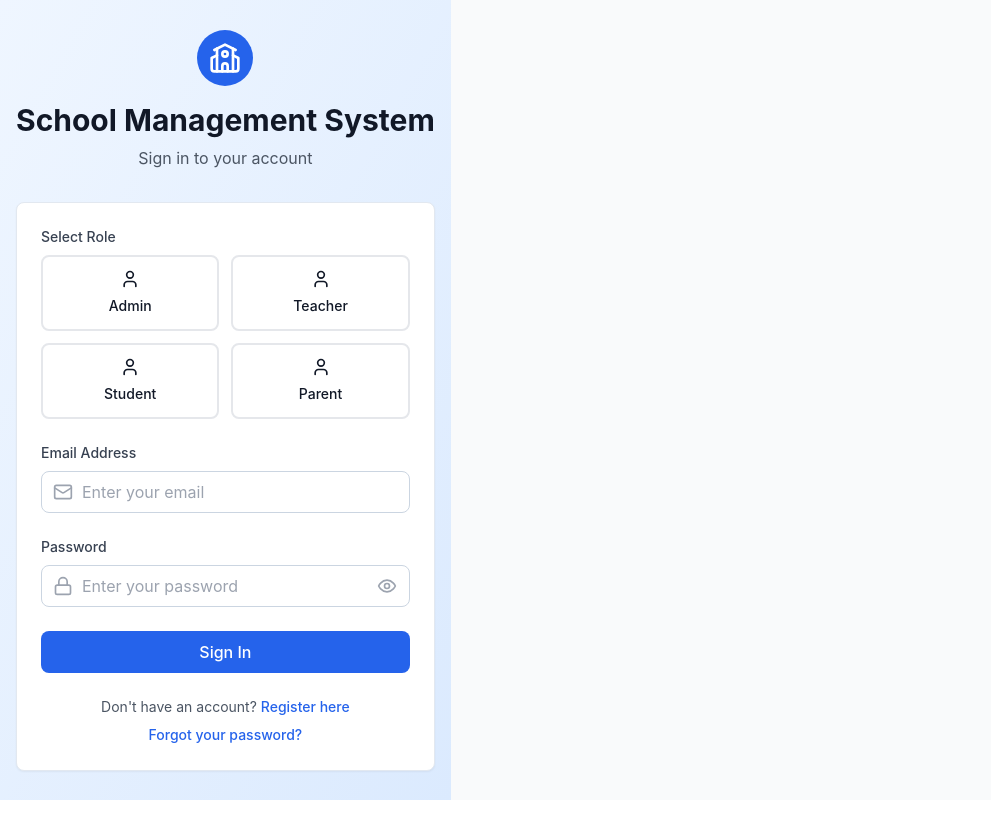
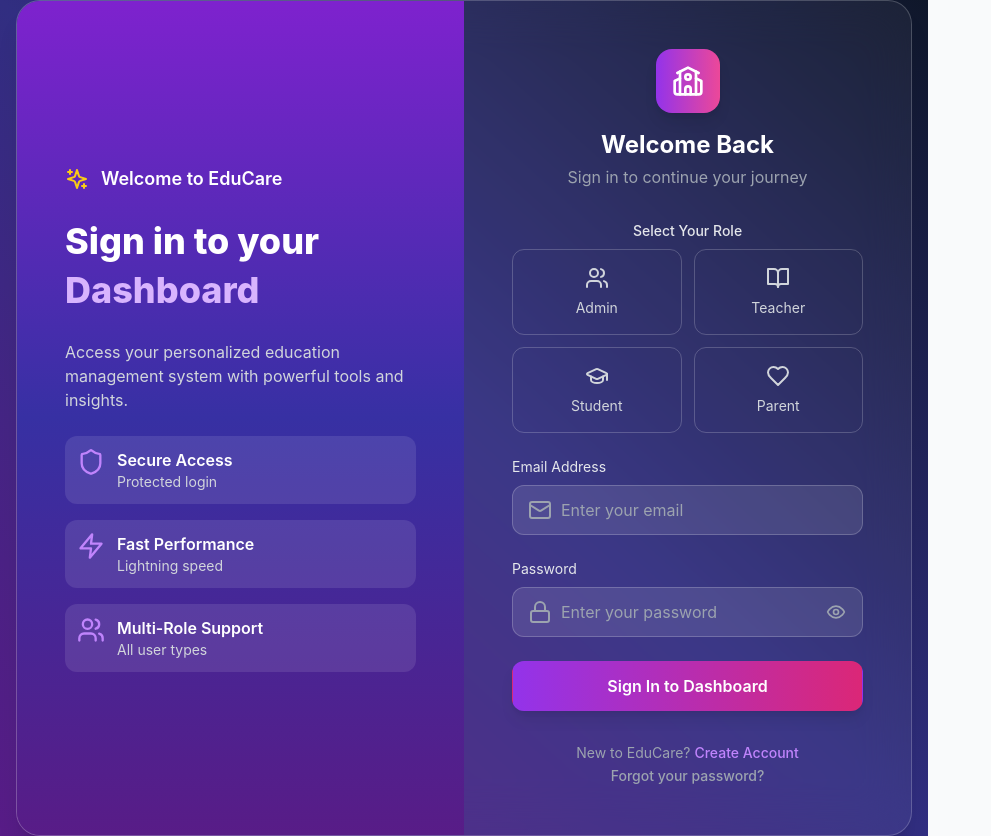
Before and after one commit to MamunHossain1999/School-Management-System, a React (Vite) app: page /login in a window 1280 px wide. Shown: the whole page, without its empty margins (0-991 px from the left). Before the commit the page ends 800 px from the top, so only its background shows below. Built offline with nearby package versions, Linux system fonts and the light colour scheme.

Commit message:
Refactor Login component for improved readability and styling; enhance role selection and demo credentials display

```diff
--- a/src/components/auth/Login.tsx
+++ b/src/components/auth/Login.tsx
@@ -1,14 +1,14 @@
 /* eslint-disable @typescript-eslint/no-explicit-any */
-import React, { useState, useEffect } from 'react';
-import { useDispatch, useSelector } from 'react-redux';
-import { useNavigate, Link } from 'react-router-dom';
-import { useForm } from 'react-hook-form';
-import toast from 'react-hot-toast';
-import { Eye, EyeOff, School, User, Lock, Mail } from 'lucide-react';
-import type { RootState } from '../../store';
-import type { AppDispatch } from '../../store';
-import { loginUser, clearError } from '../../store/slices/authSlice';
-import type { LoginCredentials } from '../../types';
+import React, { useState, useEffect } from "react";
+import { useDispatch, useSelector } from "react-redux";
+import { useNavigate, Link } from "react-router-dom";
+import { useForm } from "react-hook-form";
+import toast from "react-hot-toast";
+import { Eye, EyeOff, School, Lock, Mail, Users, BookOpen, GraduationCap, Heart, Sparkles, Shield, Zap } from "lucide-react";
+import type { RootState } from "../../store";
+import type { AppDispatch } from "../../store";
+import { loginUser, clearError } from "../../store/slices/authSlice";
+import type { LoginCredentials } from "../../types";
 
 const Login: React.FC = () => {
   const [showPassword, setShowPassword] = useState(false);
@@ -16,33 +16,19 @@ const Login: React.FC = () => {
   const navigate = useNavigate();
   const { isLoading, error, isAuthenticated, user } = useSelector((state: RootState) => state.auth);
 
-  const {
-    register,
-    handleSubmit,
-    formState: { errors },
-    watch,
-  } = useForm<LoginCredentials>();
-
-  const selectedRole = watch('role');
+  const { register, handleSubmit, formState: { errors }, watch } = useForm<LoginCredentials>();
+  const selectedRole = watch("role");
 
   useEffect(() => {
+    console.log('🔍 Login useEffect triggered:', { isAuthenticated, user }); // Debug log
     if (isAuthenticated && user) {
-      // Redirect based on user role
+      console.log('🚀 Navigating to dashboard for role:', user.role); // Debug log
       switch (user.role) {
-        case 'admin':
-          navigate('/admin/dashboard');
-          break;
-        case 'teacher':
-          navigate('/teacher/dashboard');
-          break;
-        case 'student':
-          navigate('/student/dashboard');
-          break;
-        case 'parent':
-          navigate('/parent/dashboard');
-          break;
-        default:
-          navigate('/');
+        case "admin": navigate("/admin/dashboard"); break;
+        case "teacher": navigate("/teacher/dashboard"); break;
+        case "student": navigate("/student/dashboard"); break;
+        case "parent": navigate("/parent/dashboard"); break;
+        default: navigate("/");
       }
     }
   }, [isAuthenticated, user, navigate]);
@@ -55,170 +41,153 @@ const Login: React.FC = () => {
   }, [error, dispatch]);
 
   const onSubmit = async (data: LoginCredentials) => {
+    console.log('📝 Form submitted with data:', data); // Debug log
+    console.log('🔄 Starting login process...'); // Debug log
+
     try {
-      await dispatch(loginUser(data)).unwrap();
-      toast.success('Login successful!');
+      console.log('📡 Dispatching loginUser action...'); // Debug log
+      const result = await dispatch(loginUser(data)).unwrap();
+      console.log('🎉 Login result received:', result); // Debug log
+      toast.success("Login successful!");
     } catch (error: any) {
-      toast.error(error);
+      console.error('❌ Login error in component:', error); // Debug log
+      console.error('❌ Error details:', JSON.stringify(error, null, 2)); // Debug log
+      toast.error(error || 'Login failed');
     }
   };
 
   const demoCredentials = {
-    admin: { email: 'admin@school.com', password: 'admin123' },
-    teacher: { email: 'teacher@school.com', password: 'teacher123' },
-    student: { email: 'student@school.com', password: 'student123' },
-    parent: { email: 'parent@school.com', password: 'parent123' },
+    admin: { email: "admin@school.com", password: "admin123" },
+    teacher: { email: "teacher@school.com", password: "teacher123" },
+    student: { email: "student@school.com", password: "student123" },
+    parent: { email: "parent@school.com", password: "parent123" },
   };
 
+  const roleIcons = { admin: Users, teacher: BookOpen, student: GraduationCap, parent: Heart };
+
   return (
-    <div className="min-h-screen bg-gradient-to-br from-primary-50 to-primary-100 flex items-center justify-center p-4">
-      <div className="max-w-md w-full">
-        {/* Header */}
-        <div className="text-center mb-8">
-          <div className="flex justify-center mb-4">
-            <div className="bg-primary-600 p-3 rounded-full">
-              <School className="h-8 w-8 text-white" />
-            </div>
+    <div className="min-h-screen flex items-center justify-center bg-gradient-to-tr from-purple-900 via-indigo-900 to-slate-900 px-4">
+      {/* Glass Card */}
+      <div className="relative w-full max-w-4xl bg-white/5 backdrop-blur-xl border border-white/20 rounded-3xl shadow-xl grid lg:grid-cols-2 overflow-hidden">
+
+        {/* Left Side - Info */}
+        <div className="hidden lg:flex flex-col justify-center p-12 bg-gradient-to-b from-purple-700 via-indigo-800 to-purple-900 text-white space-y-6">
+          <div className="flex items-center space-x-3">
+            <Sparkles className="w-6 h-6 text-yellow-400" />
+            <span className="font-semibold text-lg">Welcome to EduCare</span>
           </div>
-          <h1 className="text-3xl font-bold text-gray-900 mb-2">School Management System</h1>
-          <p className="text-gray-600">Sign in to your account</p>
+          <h1 className="text-4xl font-extrabold leading-snug">
+            Sign in to your <span className="text-purple-300">Dashboard</span>
+          </h1>
+          <p className="text-gray-300 max-w-sm">
+            Access your personalized education management system with powerful tools and insights.
+          </p>
+          <div className="grid grid-cols-1 gap-4">
+            {[{ icon: Shield, text: "Secure Access", desc: "Protected login" },
+              { icon: Zap, text: "Fast Performance", desc: "Lightning speed" },
+              { icon: Users, text: "Multi-Role Support", desc: "All user types" }].map(({ icon: Icon, text, desc }) => (
+              <div key={text} className="flex items-start gap-3 p-3 bg-white/10 rounded-xl hover:bg-white/20 transition-all">
+                <Icon className="w-7 h-7 text-purple-400 flex-shrink-0" />
+                <div>
+                  <h3 className="font-semibold">{text}</h3>
+                  <p className="text-gray-300 text-sm">{desc}</p>
+                </div>
+              </div>
+            ))}
+          </div>
         </div>
 
-        {/* Login Form */}
-        <div className="card">
+        {/* Right Side - Form */}
+        <div className="p-8 sm:p-12 flex flex-col justify-center">
+          <div className="text-center mb-8">
+            <div className="mx-auto w-16 h-16 flex items-center justify-center bg-gradient-to-r from-purple-600 to-pink-500 rounded-2xl shadow-lg mb-4">
+              <School className="w-8 h-8 text-white" />
+            </div>
+            <h2 className="text-2xl font-bold text-white">Welcome Back</h2>
+            <p className="text-gray-400 mt-1">Sign in to continue your journey</p>
+          </div>
+
           <form onSubmit={handleSubmit(onSubmit)} className="space-y-6">
+
             {/* Role Selection */}
             <div>
-              <label className="block text-sm font-medium text-gray-700 mb-2">
-                Select Role
-              </label>
+              <label className="block text-sm font-medium text-gray-200 mb-2 text-center">Select Your Role</label>
               <div className="grid grid-cols-2 gap-3">
-                {(['admin', 'teacher', 'student', 'parent'] as const).map((role) => (
-                  <label key={role} className="relative">
-                    <input
-                      type="radio"
-                      value={role}
-                      {...register('role', { required: 'Please select a role' })}
-                      className="sr-only"
-                    />
-                    <div className={`p-3 border-2 rounded-lg cursor-pointer text-center transition-colors ${
-                      selectedRole === role
-                        ? 'border-primary-500 bg-primary-50 text-primary-700'
-                        : 'border-gray-200 hover:border-gray-300'
-                    }`}>
-                      <User className="h-5 w-5 mx-auto mb-1" />
-                      <span className="text-sm font-medium capitalize">{role}</span>
-                    </div>
-                  </label>
-                ))}
+                {(["admin", "teacher", "student", "parent"] as const).map(role => {
+                  const IconComponent = roleIcons[role];
+                  return (
+                    <label key={role} className="relative cursor-pointer group">
+                      <input type="radio" value={role} {...register("role", { required: "Please select a role" })} className="sr-only" />
+                      <div className={`p-4 rounded-xl flex flex-col items-center justify-center border transition-all ${selectedRole === role ? "border-purple-400 bg-purple-700/20 text-white shadow-md" : "border-white/20 hover:border-purple-400/50 hover:bg-white/5 text-gray-300"}`}>
+                        <IconComponent className="w-6 h-6 mb-2" />
+                        <span className="text-sm capitalize">{role}</span>
+                      </div>
+                    </label>
+                  );
+                })}
               </div>
-              {errors.role && (
-                <p className="mt-1 text-sm text-red-600">{errors.role.message}</p>
-              )}
+              {errors.role && <p className="text-red-400 text-sm mt-2 text-center">{errors.role.message}</p>}
             </div>
 
             {/* Email */}
             <div>
-              <label className="block text-sm font-medium text-gray-700 mb-2">
-                Email Address
-              </label>
+              <label className="block text-sm text-gray-200 mb-2">Email Address</label>
               <div className="relative">
-                <div className="absolute inset-y-0 left-0 pl-3 flex items-center pointer-events-none">
-                  <Mail className="h-5 w-5 text-gray-400" />
-                </div>
+                <Mail className="absolute left-4 top-1/2 -translate-y-1/2 text-gray-400" />
                 <input
                   type="email"
-                  {...register('email', {
-                    required: 'Email is required',
-                    pattern: {
-                      value: /^[A-Z0-9._%+-]+@[A-Z0-9.-]+\.[A-Z]{2,}$/i,
-                      message: 'Invalid email address',
-                    },
-                  })}
-                  className="input-field pl-10"
+                  {...register("email", { required: "Email is required", pattern: { value: /^[A-Z0-9._%+-]+@[A-Z0-9.-]+\.[A-Z]{2,}$/i, message: "Invalid email address" } })}
                   placeholder="Enter your email"
+                  className="w-full pl-12 pr-4 py-3 bg-white/10 border border-white/20 rounded-xl text-white placeholder-gray-400 focus:ring-2 focus:ring-purple-500 outline-none"
                 />
               </div>
-              {errors.email && (
-                <p className="mt-1 text-sm text-red-600">{errors.email.message}</p>
-              )}
+              {errors.email && <p className="text-red-400 text-sm mt-1">{errors.email.message}</p>}
             </div>
 
             {/* Password */}
             <div>
-              <label className="block text-sm font-medium text-gray-700 mb-2">
-                Password
-              </label>
+              <label className="block text-sm text-gray-200 mb-2">Password</label>
               <div className="relative">
-                <div className="absolute inset-y-0 left-0 pl-3 flex items-center pointer-events-none">
-                  <Lock className="h-5 w-5 text-gray-400" />
-                </div>
+                <Lock className="absolute left-4 top-1/2 -translate-y-1/2 text-gray-400" />
                 <input
-                  type={showPassword ? 'text' : 'password'}
-                  {...register('password', {
-                    required: 'Password is required',
-                    minLength: {
-                      value: 6,
-                      message: 'Password must be at least 6 characters',
-                    },
-                  })}
-                  className="input-field pl-10 pr-10"
+                  type={showPassword ? "text" : "password"}
+                  {...register("password", { required: "Password is required", minLength: { value: 6, message: "Minimum 6 characters" } })}
                   placeholder="Enter your password"
+                  className="w-full pl-12 pr-12 py-3 bg-white/10 border border-white/20 rounded-xl text-white placeholder-gray-400 focus:ring-2 focus:ring-purple-500 outline-none"
                 />
-                <button
-                  type="button"
-                  className="absolute inset-y-0 right-0 pr-3 flex items-center"
-                  onClick={() => setShowPassword(!showPassword)}
-                >
-                  {showPassword ? (
-                    <EyeOff className="h-5 w-5 text-gray-400" />
-                  ) : (
-                    <Eye className="h-5 w-5 text-gray-400" />
-                  )}
+                <button type="button" onClick={() => setShowPassword(!showPassword)} className="absolute right-4 top-1/2 -translate-y-1/2 text-gray-400 hover:text-purple-400">
+                  {showPassword ? <EyeOff className="w-5 h-5" /> : <Eye className="w-5 h-5" />}
                 </button>
               </div>
-              {errors.password && (
-                <p className="mt-1 text-sm text-red-600">{errors.password.message}</p>
-              )}
+              {errors.password && <p className="text-red-400 text-sm mt-1">{errors.password.message}</p>}
             </div>
 
             {/* Demo Credentials */}
             {selectedRole && (
-              <div className="bg-blue-50 border border-blue-200 rounded-lg p-3">
-                <p className="text-sm text-blue-800 font-medium mb-1">Demo Credentials:</p>
-                <p className="text-sm text-blue-700">
-                  Email: {demoCredentials[selectedRole].email}
-                </p>
-                <p className="text-sm text-blue-700">
-                  Password: {demoCredentials[selectedRole].password}
-                </p>
+              <div className="bg-purple-800/20 border border-purple-500/30 rounded-xl p-4 text-sm text-gray-300">
+                <p className="font-semibold mb-1">Demo Credentials for {selectedRole}:</p>
+                <p><span className="text-purple-300">Email:</span> {demoCredentials[selectedRole].email}</p>
+                <p><span className="text-purple-300">Password:</span> {demoCredentials[selectedRole].password}</p>
               </div>
             )}
 
-            {/* Submit Button */}
-            <button
-              type="submit"
-              disabled={isLoading}
-              className="w-full btn-primary disabled:opacity-50 disabled:cursor-not-allowed"
-            >
-              {isLoading ? 'Signing in...' : 'Sign In'}
+            {/* Submit */}
+            <button type="submit" disabled={isLoading} className="w-full py-3 rounded-xl font-semibold bg-gradient-to-r from-purple-600 to-pink-600 text-white hover:from-purple-700 hover:to-pink-700 shadow-lg transition-all disabled:opacity-50">
+              {isLoading ? (
+                <div className="flex items-center justify-center gap-2">
+                  <div className="w-5 h-5 border-2 border-white border-t-transparent rounded-full animate-spin"></div>
+                  Signing in...
+                </div>
+              ) : "Sign In to Dashboard"}
             </button>
           </form>
 
           {/* Footer */}
-          <div className="mt-6 text-center">
-            <p className="text-sm text-gray-600">
-              Don't have an account?{' '}
-              <Link to="/register" className="text-primary-600 hover:text-primary-500 font-medium">
-                Register here
-              </Link>
+          <div className="mt-8 text-center space-y-2">
+            <p className="text-sm text-gray-400">
+              New to EduCare? <Link to="/register" className="text-purple-400 hover:underline">Create Account</Link>
             </p>
-            <Link
-              to="/forgot-password"
-              className="text-sm text-primary-600 hover:text-primary-500 mt-2 inline-block"
-            >
-              Forgot your password?
-            </Link>
+            <Link to="/forgot-password" className="text-sm text-gray-400 hover:text-purple-400 transition-colors">Forgot your password?</Link>
           </div>
         </div>
       </div>
```
